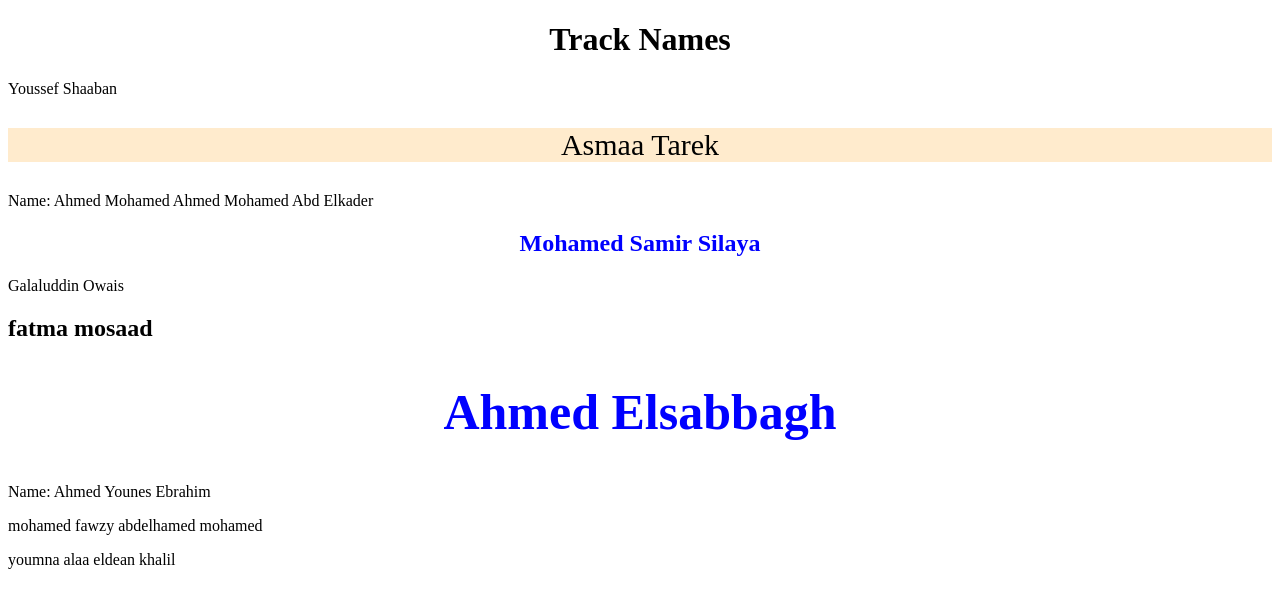
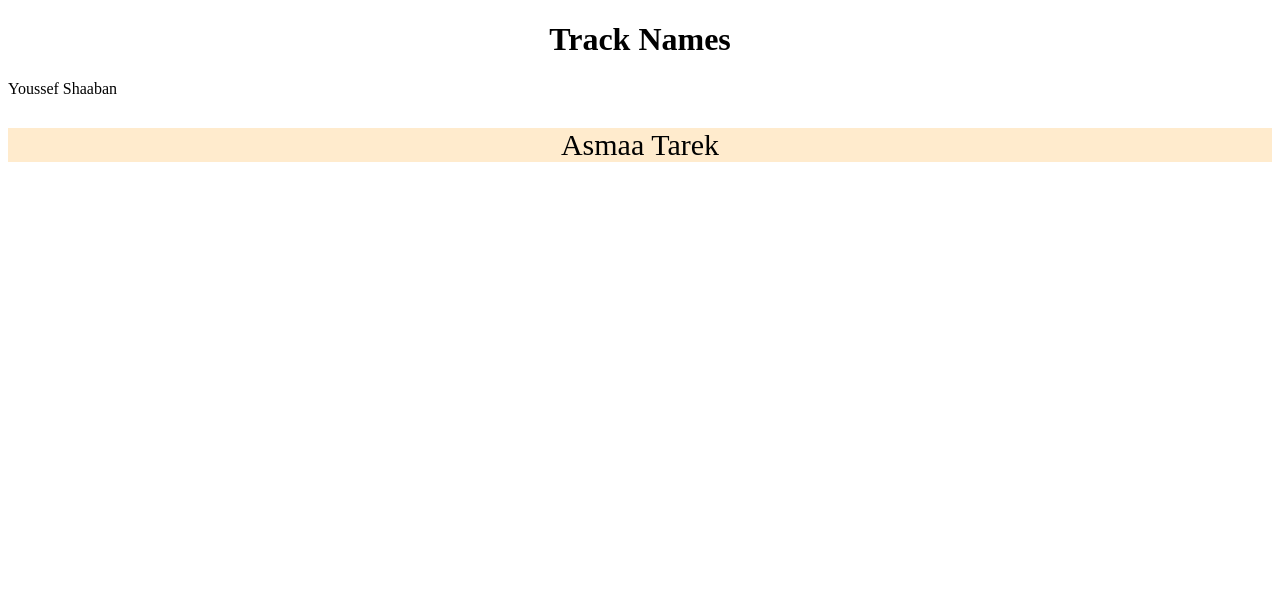
Before and after one commit to ayaatadel/python_2025, a plain HTML site: page test.html in a window 1280 px wide. Drawn offline with Linux system fonts and the light colour scheme.

Commit message:
Ahmed Hani

```diff
--- a/test.html
+++ b/test.html
@@ -6,44 +6,21 @@
     <title>Document</title>
   </head>
   <body>
-    <h1 style="text-align: center;">Track Names</h1>
+    <h1 style="text-align: center">Track Names</h1>
     <section>
       <p>Youssef Shaaban</p>
     </section>
     <section>
-        <p style="color: black; text-align: center;
-            background-color: blanchedalmond;font-size:30px;">Asmaa Tarek</p>
+      <p
+        style="
+          color: black;
+          text-align: center;
+          background-color: blanchedalmond;
+          font-size: 30px;
+        "
+      >
+        Asmaa Tarek
+      </p>
     </section>
-    <section>
-      <p><span>Name: </span>
-      <span> Ahmed Mohamed Ahmed Mohamed Abd Elkader</span></p>
-
-    </section>
-
-    <section>
-      <h1 style = "color:blue; text-align: center; ">Mohamed Samir Silaya </h1>
-    </section>
-    </section>
-    <section>
-      <p>Galaluddin Owais</p>
-    </section>
-
-     <section>
-         <h2>fatma mosaad</h2>
-    </section>
-    <section>
-        <h1 style="color: blue; text-align: center; font-size: 50px;">Ahmed Elsabbagh</h1>
-    </section>
-    <section id="7" class="iti-student" style="width: 250px;">
-      <p><span>Name: </span>
-        <span> Ahmed Younes Ebrahim</span></p>
-  </section>
-    <section>
-      <p>mohamed fawzy abdelhamed mohamed</p>
-    </section>
-  </section>
-  <section>
-    <p>youmna alaa eldean khalil</p>
-  </section>
   </body>
 </html>
```
Also changed, not shown: task.txt.
